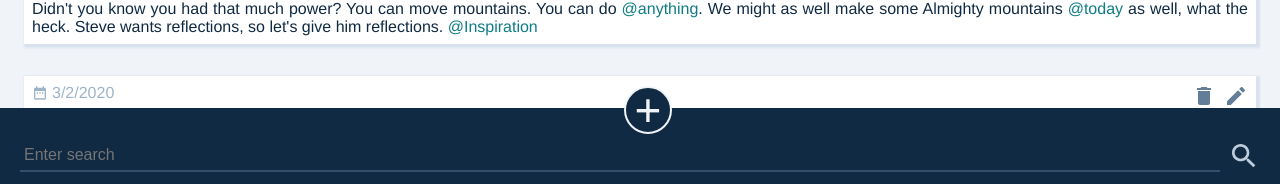
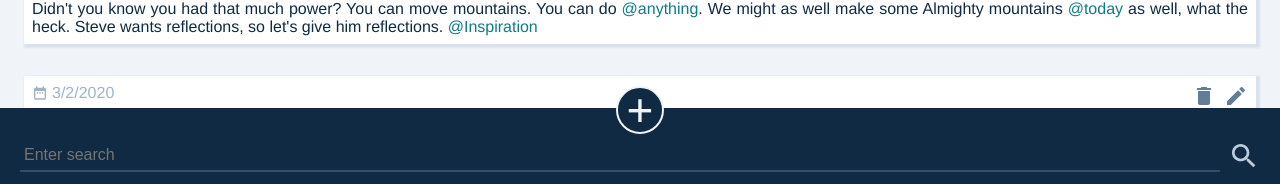
Before and after one commit to jamarob/jotter, a React (Create React App) app: page /notes in a window 1280 px wide. Shown: the part 608-792 px from the top of the page. Built offline with nearby package versions, Linux system fonts and the light colour scheme.

Commit message:
Fix offset

```diff
--- a/src/components/AddNoteButton.js
+++ b/src/components/AddNoteButton.js
@@ -10,9 +10,9 @@ const StyledAddNoteButton = styled(Link)`
   position: absolute;
   width: var(--size-7);
   height: var(--size-7);
-  left: calc(50% + 4px);
+  left: 50%;
   top: 2px;
-  transform: translate(calc(-50% + 4px), -50%);
+  transform: translate(-50%, -50%);
   display: flex;
   justify-content: center;
   align-items: center;
```
